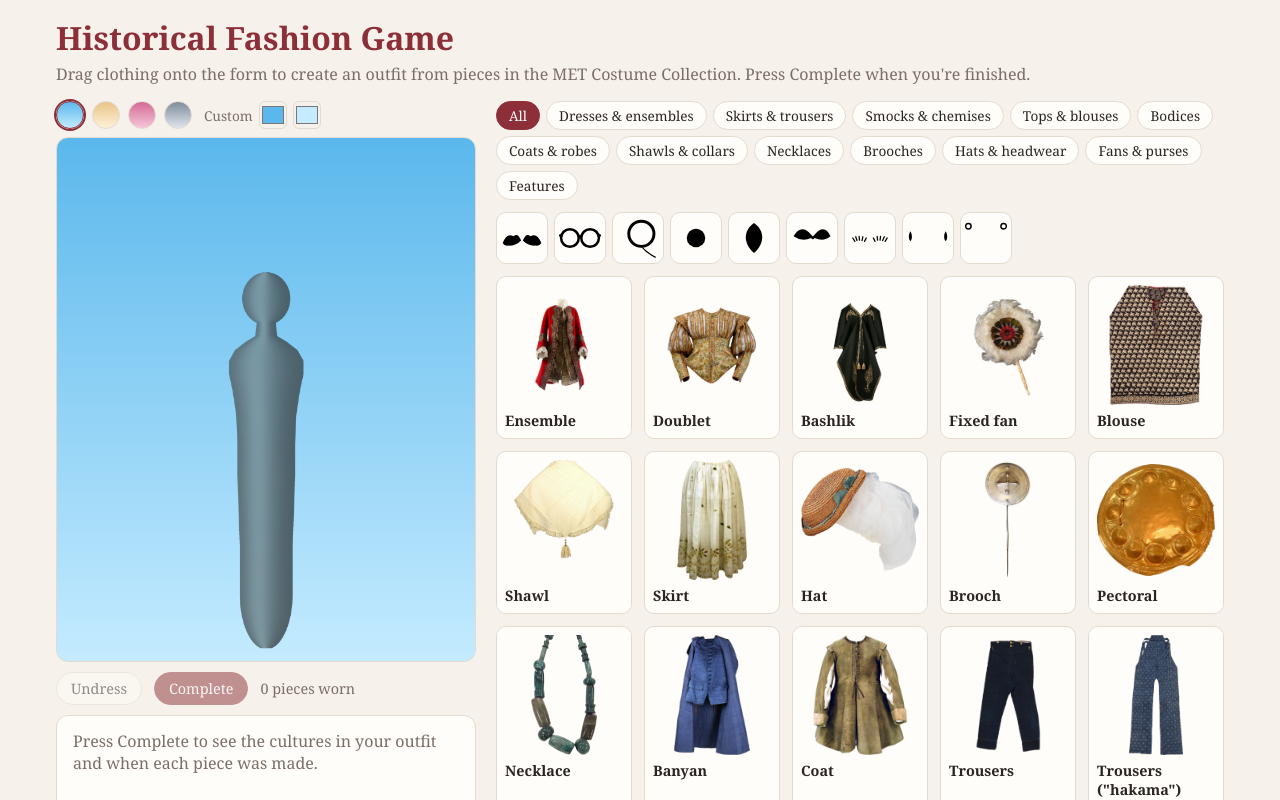
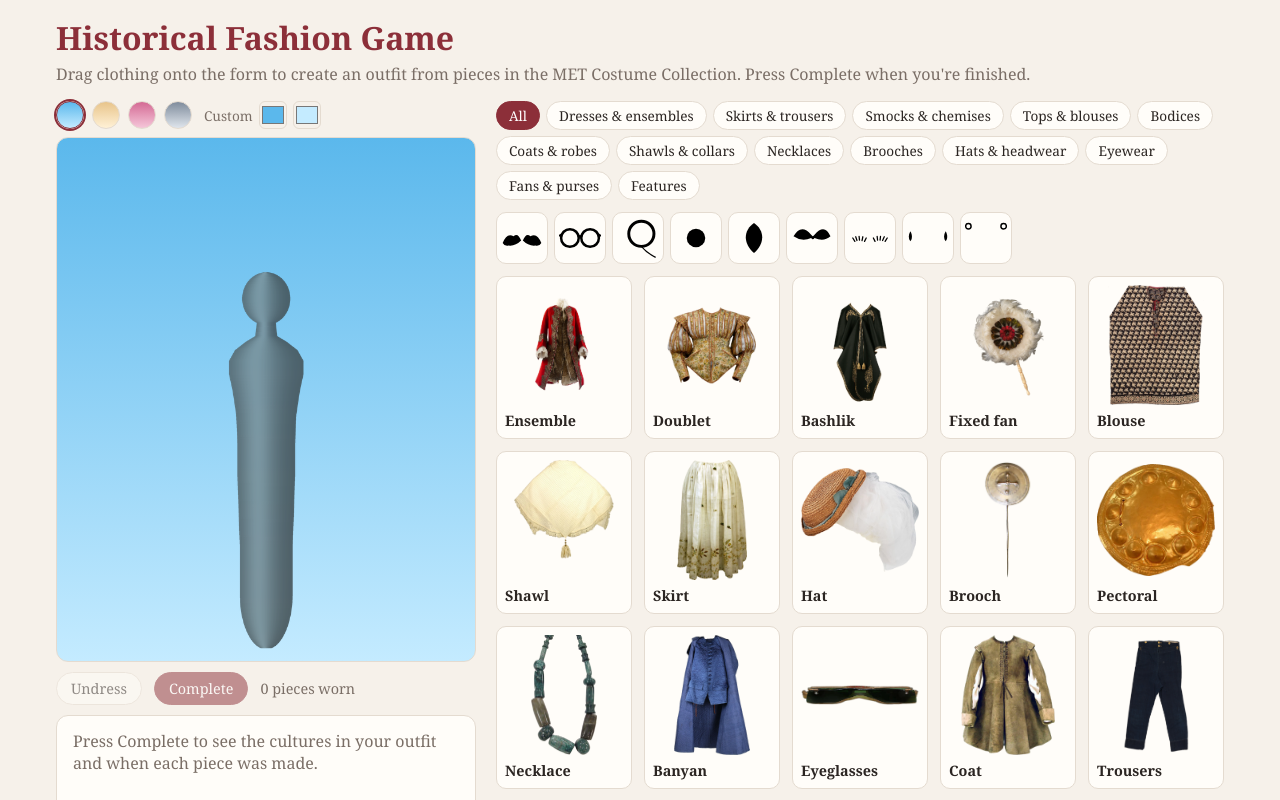
Before and after one commit to L67fr/Fashion-History-Game-, a React (Vite) app: page / in a window 1280 px wide. Shown: the top 800 px of the page. Built offline with nearby package versions, Linux system fonts and the light colour scheme.

Commit message:
Add Japanese eyeglasses to the clothing closet as an Eyewear layer

```diff
--- a/src/clothes.js
+++ b/src/clothes.js
@@ -15,6 +15,7 @@ export const SLOTS = {
   neck:      { label: 'Necklaces',           cx: 50, top: 21, h: 22, z: 8 },
   pin:       { label: 'Brooches',            cx: 57, top: 25, h: 13, z: 9 },
   head:      { label: 'Hats & headwear',     cx: 50, top: 0,  h: 19, z: 10 },
+  eyewear:   { label: 'Eyewear',             cx: 50, top: 8, h: 2.2, z: 12 },
   hand:      { label: 'Fans & purses',       cx: 62, top: 46, h: 20, z: 11 },
 }
 
@@ -31,6 +32,7 @@ export const CLOTHES = [
   { id: 'pectoral-panamanian', title: 'Pectoral', date: '11th–16th century', culture: 'Indigenous American (Panamanian)', group: 'Indigenous Panamanian', region: 'Americas', year: 1350, medium: 'gold, synthetic', slot: 'neck', fit: { top: 23, h: 20, cx: 51 }, url: met(141754) },
   { id: 'necklace-costa-rican', title: 'Necklace', date: '500 BCE–900 CE', culture: 'Indigenous American (Costa Rican)', group: 'Indigenous Costa Rican', region: 'Americas', year: 200, medium: 'jade', slot: 'neck', fit: { top: 17, h: 20, cx: 50 }, url: met(141757) },
   { id: 'banyan-chinese', title: 'Banyan', date: '1760–70', culture: 'Chinese', group: 'Chinese', region: 'Asia', year: 1765, medium: 'silk, linen', slot: 'outer', url: met(139667) },
+  { id: 'eyeglasses-japanese', title: 'Eyeglasses', date: '1930–59', culture: 'Japanese', group: 'Japanese', region: 'Asia', year: 1945, medium: 'plastic, metal, glass', slot: 'eyewear', url: met(104739) },
   { id: 'coat-british', title: 'Coat', date: '1630–40', culture: 'British', group: 'British', region: 'Europe', year: 1635, medium: 'leather', slot: 'outer', fit: { top: 18, h: 46, cx: 51 }, url: met(81556) },
   { id: 'trousers-american', title: 'Trousers', date: '1800–1830', culture: 'American', group: 'American', region: 'Americas', year: 1815, medium: 'cotton, linen', slot: 'bottom', fit: { top: 44, h: 54, cx: 49.5, scaleX: 0.85 }, url: met(911443) },
   { id: 'hakama-japanese', title: 'Trousers ("hakama") associated with Kyogen', date: 'late 19th century', culture: 'Japan', group: 'Japanese', region: 'Asia', year: 1875, medium: 'hemp', slot: 'bottom', fit: { top: 44, h: 68 }, url: met(44633) },
```
Also changed, not shown: public/clothes/eyeglasses-japanese.png (added).
